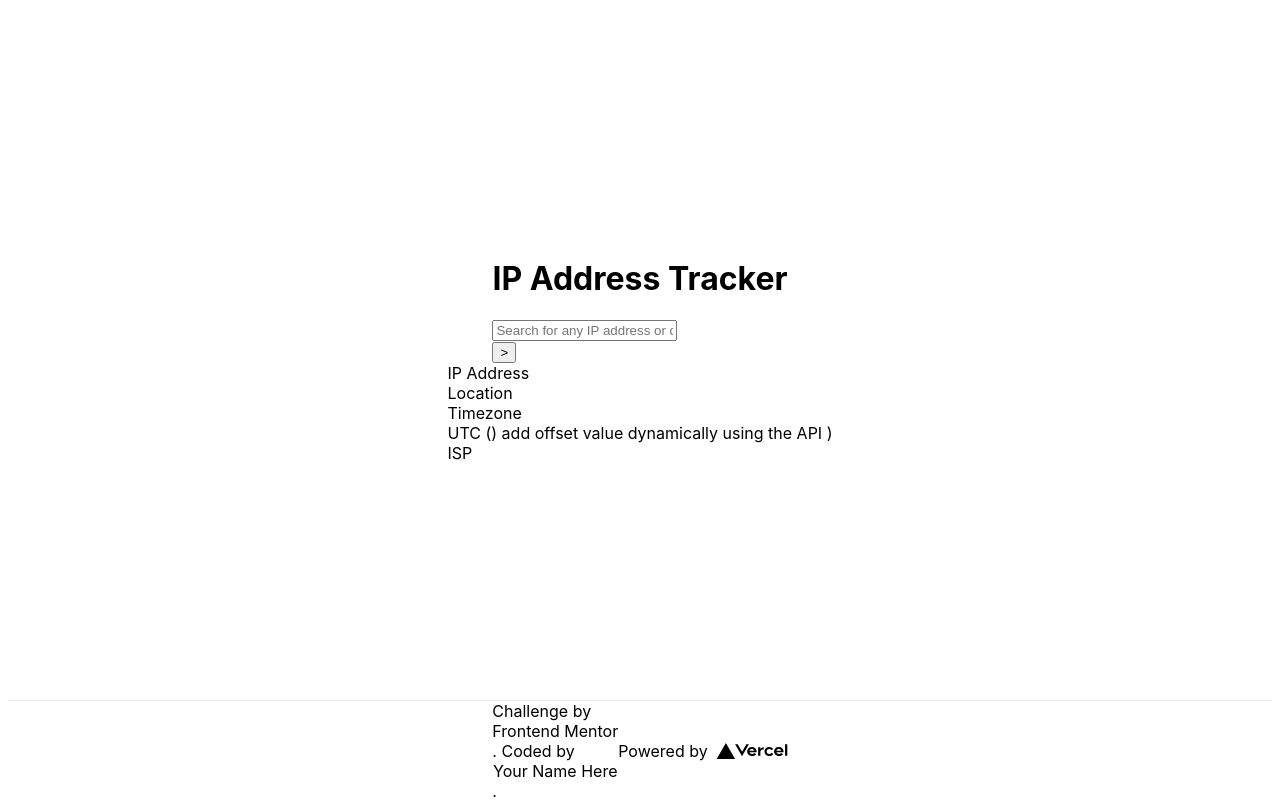
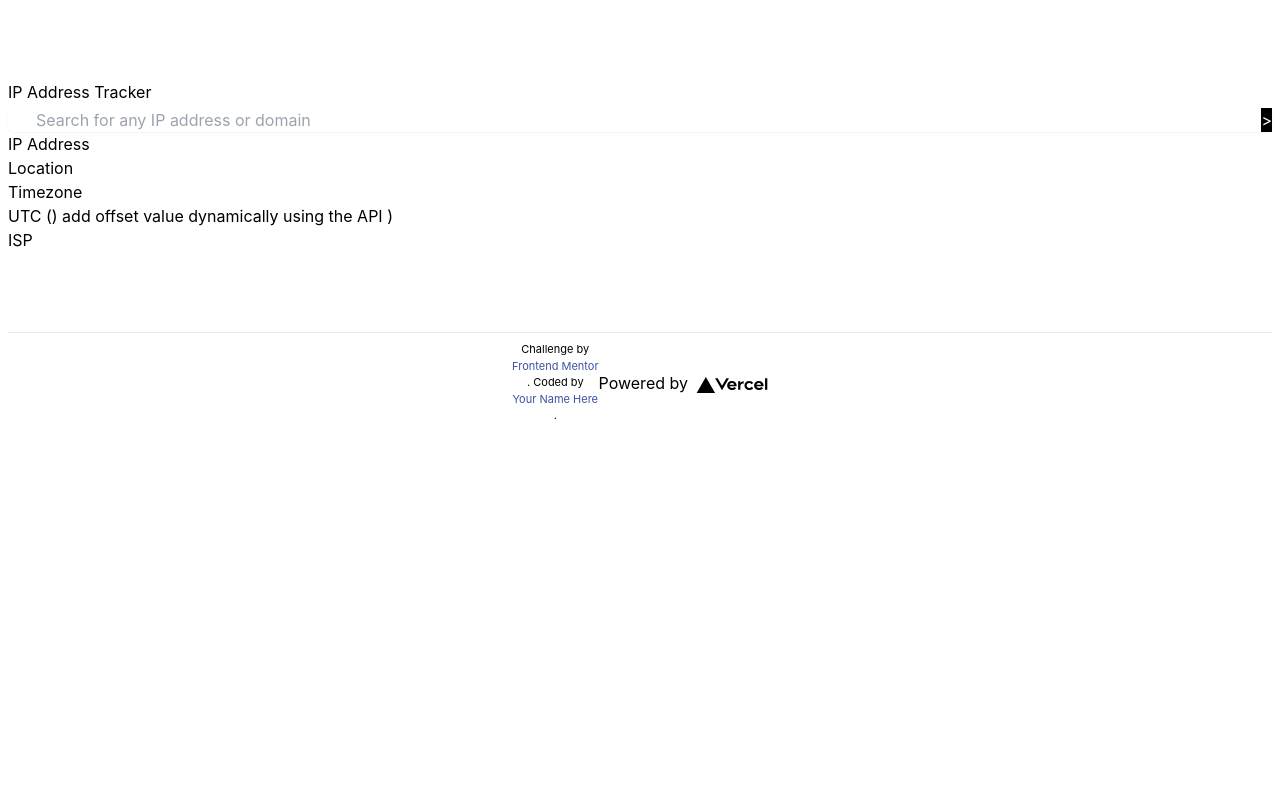
Before and after one commit to cch5ng/ip_address_tracker_fe_mentor, a Next.js app: page / in a window 1280 px wide. Built offline with nearby package versions, Linux system fonts and the light colour scheme.

Commit message:
base styles for tailwind

```diff
--- a/styles/Home.module.css
+++ b/styles/Home.module.css
@@ -1,20 +1,20 @@
 .container {
   min-height: 100vh;
   padding: 0 0.5rem;
-  display: flex;
+  /* display: flex;
   flex-direction: column;
   justify-content: center;
-  align-items: center;
+  align-items: center; */
   height: 100vh;
 }
 
 .main {
   padding: 5rem 0;
-  flex: 1;
+  /* flex: 1;
   display: flex;
   flex-direction: column;
   justify-content: center;
-  align-items: center;
+  align-items: center; */
 }
 
 .footer {
--- a/styles/globals.css
+++ b/styles/globals.css
@@ -1,3 +1,7 @@
+@tailwind base;
+@tailwind components;
+@tailwind utilities;
+
 html,
 body {
   padding: 0;
@@ -14,3 +18,6 @@ a {
 * {
   box-sizing: border-box;
 }
+
+.attribution { font-size: 11px; text-align: center; }
+.attribution a { color: hsl(228, 45%, 44%); }
```
